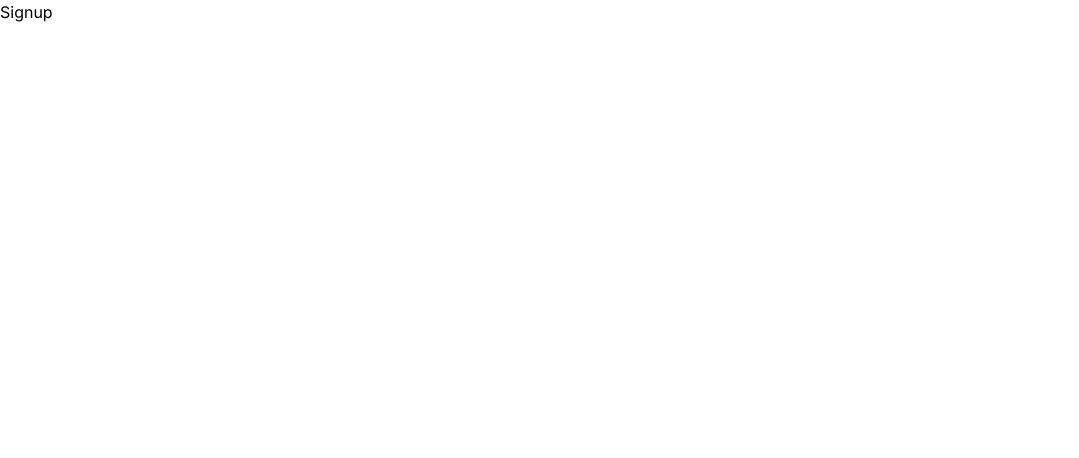
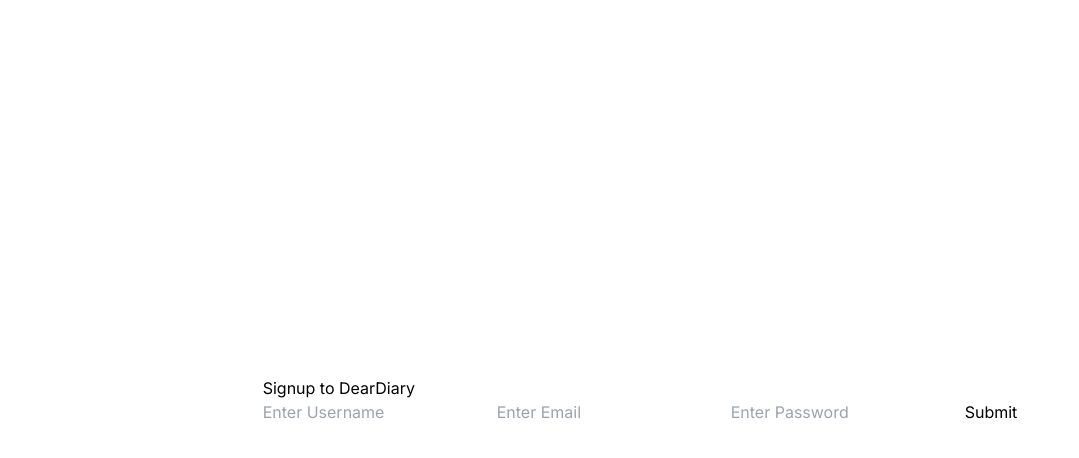
Before and after one commit to Fire-Under-The-Snow/DearDiary, a Next.js app: page /signup in a window 1280 px wide. Shown: the top 458 px of the page, without its empty margins (0-1079 px from the left). Built offline with nearby package versions, Linux system fonts and the light colour scheme.

Commit message:
further setup for auth

```diff
--- a/src/app/(auth)/layout.jsx
+++ b/src/app/(auth)/layout.jsx
@@ -11,7 +11,12 @@
 export default function RootLayout({ children }) {
   return (
     <html lang="en">
-      <body className={inter.className}>{children}</body>
+      <body className={inter.className}>
+        <div className=" h-screen w-full">
+        {children}
+        </div>
+
+        </body>
     </html>
   );
 }
--- a/src/app/(auth)/signin/page.jsx
+++ b/src/app/(auth)/signin/page.jsx
@@ -1,9 +1,19 @@
 import React from 'react'
 
-const Signin = () => {
+const Login= () => {
   return (
-    <div>tnzinsdef</div>
+    <div className='flex justify-center items-center w-full h-screen '>
+     <div className=' flex-col'>
+      <p className=''>
+        Login to DearDiary
+      </p>
+        <input type="text" placeholder='Enter Email'  className='  outline-none '/>
+        <input type="text" placeholder='Enter Password'  className='  outline-none '/>
+        <button>Submit</button>
+      </div>
+
+    </div>
   )
 }
 
-export default Signin
+export default Login
--- a/src/app/(auth)/signup/page.jsx
+++ b/src/app/(auth)/signup/page.jsx
@@ -1,8 +1,34 @@
-import React from 'react'
+"use client"
+import React, { useState } from 'react'
 
 const Signup = () => {
+  const [data,setData]=useState({
+    username:"",
+    email:"",
+    password:""
+  })
+  const handleChange = (e) => {
+    const { name, value } = e.target;
+    setData(prevData => ({
+      ...prevData,
+      [name]: value
+    }));
+  }
+  const checkit=()=>{
+    console.log("i got click",data)
+  }
   return (
-    <div>Signup</div>
+    <div className='flex justify-center items-center w-full h-screen '>
+     <div className=' flex-col'>
+      <p className=''>
+        Signup to DearDiary
+      </p>
+        <input type="text" name="username" onChange={handleChange} value={data.username} placeholder='Enter Username'  className='  outline-none '/>
+        <input type="text" name="email" onChange={handleChange} value={data.email} placeholder='Enter Email'  className='  outline-none '/>
+        <input type="text" name="password" onChange={handleChange} value={data.password} placeholder='Enter Password'  className='  outline-none '/>
+        <button onClick={checkit}>Submit</button>
+      </div>
+    </div>
   )
 }
 
--- /dev/null
+++ b/src/app/api/signup/route.js
@@ -0,0 +1,15 @@
+import { connecttoDB } from "@/dbconfig/dbconfig"
+import User from "@/models/users.model"
+
+export async function POST(req){
+    connecttoDB()
+    try {
+        const reqbody=await req.json()
+        const{username,email,password}=reqbody
+
+        const user=await User
+
+    } catch (error) {
+
+    }
+}
--- /dev/null
+++ b/src/dbconfig/dbconfig.js
@@ -0,0 +1,10 @@
+import mongoose from "mongoose";
+
+export async function connecttoDB()
+{
+    try {
+        mongoose.connect(process.env.MONGO_URL)
+    } catch (error) {
+        console.log(`something went wrong in connecting with the database ${error}`)
+    }
+}
--- a/src/models/users.model.js
+++ b/src/models/users.model.js
@@ -0,0 +1,21 @@
+import mongoose from "mongoose"
+
+const userSchema= new mongoose.Schema(
+    {
+        username:{
+            type:String,
+            required:[true,"provide the username bro"]
+        },
+        email:{
+            type:String,
+            required:[true,"provide the email man"]
+        },
+        password:{
+            type:String,
+            required:[true,"provide the password acho"]
+        }
+    }
+)
+
+const User= mongoose.model("User",userSchema)
+export default User
```
Also changed, not shown: package.json (+7 -5 lines), 2 other files (tests, documents, lock files or other folders).
